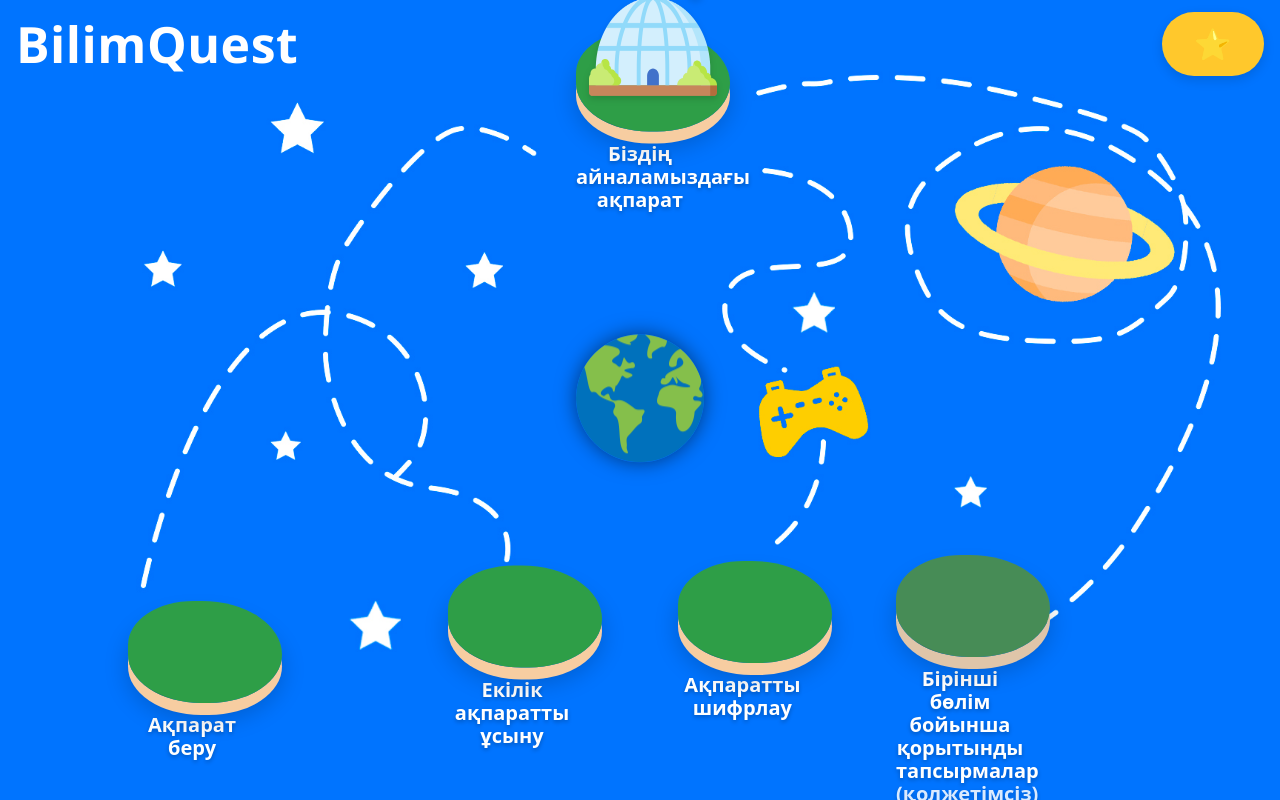
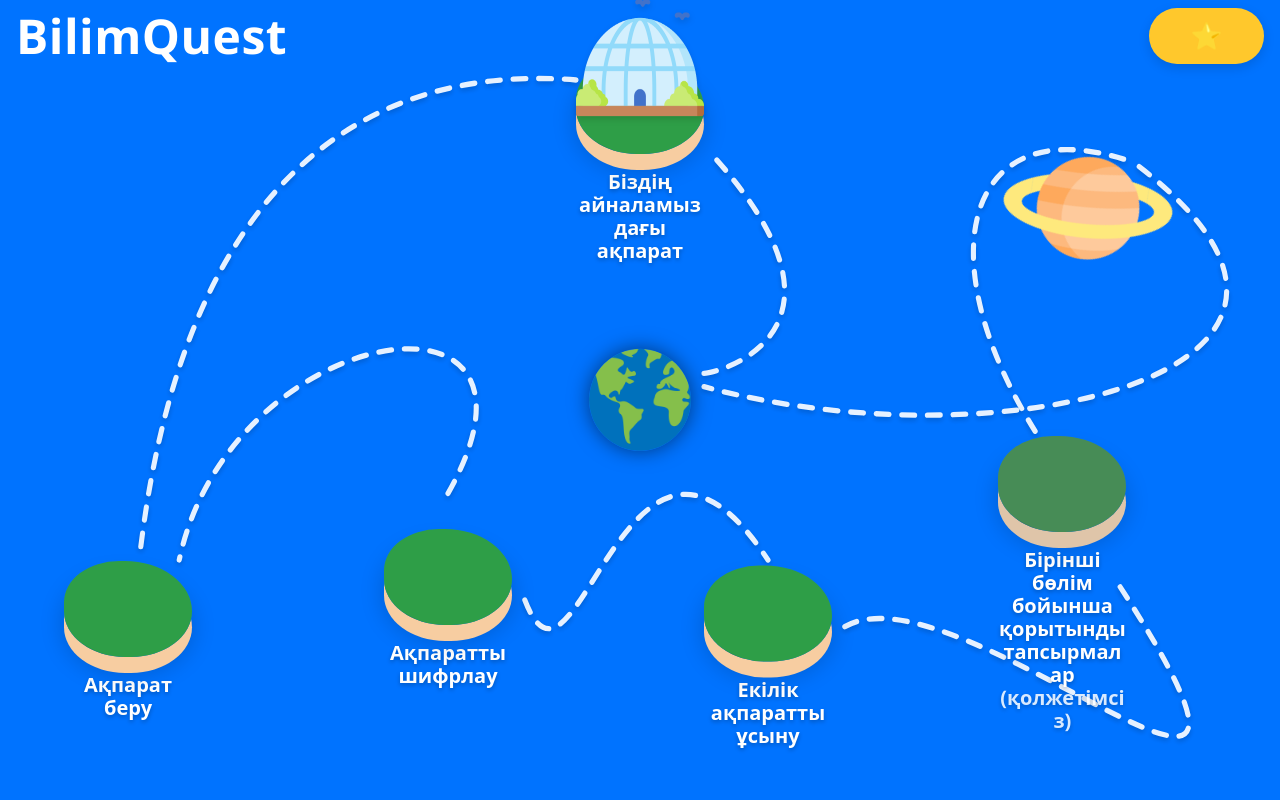
Before and after one commit to Re1otsu/Flask-App-Railway, a Flask app: page /1module in a window 1280 px wide. Run offline with Flask 3, Linux system fonts and the light colour scheme; a user stored in the database is signed in; data that the repository does not hold is empty.

Commit message:
прогресс

```diff
--- a/static/css/1module.css
+++ b/static/css/1module.css
@@ -1,44 +1,41 @@
 /* ====== БАЗА ====== */
 * { box-sizing: border-box; margin: 0; padding: 0; }
-  html, body { height: 100%; }
+html, body { height: 100vh; }
 body {
   font-family: "Open Sans", system-ui, -apple-system, Arial, sans-serif;
   color: #fff;
-    overflow: hidden;                 /* без лишнего скролла */
-    background-size: cover; /* чтобы растянуть на весь экран */
-    background-repeat: no-repeat; /* убрать повторение */
-    background-position: center;                  /* «звёздное» небо */
+  overflow: hidden;
+  background-size: contain;
+  background-repeat: no-repeat;
+  background-position: center;
+  background-color:rgb(0, 115, 255)
 }
 
 /* ====== TOP BAR ====== */
 .topbar {
   position: fixed;
   inset: 0 0 auto 0;
-    height: 64px;
+  height: 9vh;
   display: flex;
   align-items: center;
   justify-content: space-between;
   padding: 0 16px;
 }
 .title {
-    display: flex;
-    margin-top: 2%;
   font-weight: 800;
-    font-size: 50px;
+  font-size: clamp(1.2rem, 4vw, 3rem); /* адаптив */
   letter-spacing: .5px;
 }
-
 .coins {
-    margin-top: 2%;
-    font-size: 30px;
+  display: flex;
+  font-size: 2vw;
   display:inline-flex;
   align-items:center;
   justify-content: center;
-    width: 8vw;
-    height: 8vh;
+  width:9vw;
+  height: 7vh;
   background:#ffc82c;
   color:#1f2d3d;
-    padding:6px 12px;
   border-radius:5em;
   font-weight:800;
   box-shadow: 0 4px 12px #0002;
@@ -48,14 +45,11 @@
 .map {
   position: relative;
   width: 100vw; height: 100vh;
-    padding-top: 64px;               /* место под topbar */
 }
-
-  /* SVG-маршруты поверх карты */
 .paths {
   position:absolute; inset:0;
   width:100%; height:100%;
-    pointer-events:none;              /* не мешает кликам по модулям */
+  pointer-events:none;
 }
 .paths path {
   stroke:#fff; stroke-width:4;
@@ -64,38 +58,92 @@
   filter: drop-shadow(0 2px 2px #0003);
 }
 
-  /* ====== ОСТРОВКИ/МОДУЛИ ====== */
+/* ====== ОСТРОВА ====== */
 .node {
+  display: table-row;
   position: absolute;
-    max-width: 10vw;
-    transform: translate(-50%, -50%); /* якорь по центру */
+  width: 10vw;
+  height: auto;
+  transform: translate(-50%, -50%);
   text-align: center;
   color: #fff;
   text-decoration: none;
+  word-wrap:break-word;
   transition: transform .2s ease, filter .2s ease;
   cursor: pointer;
 }
 .node:hover { transform: translate(-50%, -50%) scale(1.05); filter: brightness(1.06); }
 
-  /* Сам «остров» на CSS */
+#i1{
+  top:20vh;
+  left: 50vw;
+}
+
+#i2{
+  top:80vh;
+  left: 10vw;
+}
+
+#i3{
+  top:76vh;
+  left: 35vw;
+}
+
+#i4{
+  top:82vh;
+  left: 60vw;
+}
+
+#i5{
+  top:73vh;
+  left: 83vw;
+}
+
+#earth{
+  position: relative;
+  display: flex;
+  align-items:center;
+  justify-content: center;
+  top:50vh;
+  left: 50vw;
+
+}
+
+#saturn {
+  position: relative;
+  display: flex;
+  align-items:center;
+  justify-content: center;
+  top:5vh;
+  left: 80vw;
+  transform: rotate(50deg);
+}
+
+#saturn:hover {
+  transform: scale(1.2);
+  filter: brightness(1.05);
+}
+
 .island {
   position: relative;
-    width: clamp(120px, 12vw, 180px);
-    height: clamp(80px, 8vw, 120px);
+  width: 10vw;
+  height: 12vh;
   background: radial-gradient(120% 100% at 70% 40%, #2e9e47 0 65%, #2a8a3f 66% 100%);
   border-radius: 45% 55% 50% 50%;
-    box-shadow: 0 12px 0 0 #f7cda1, 0 16px 24px #0003; /* песок + тень */
+  box-shadow: 0 2vh 0 0 #f7cda1, 0 16px 24px #0003;
   display:flex;
   justify-content:center;
+  margin-bottom: 2vh;
 }
+
 .emoji, .icon {
-    font-size: clamp(36px, 4vw, 56px); line-height:1;
+  font-size: clamp(28px, 4vw, 56px);
   filter: drop-shadow(0 3px 3px #0002);
 }
 .label {
   margin-top: .6rem;
   font-weight: 700;
-    font-size: clamp(14px, 1.6vw, 20px);
+  font-size: clamp(12px, 1.6vw, 20px);
   text-shadow: 0 2px 4px #0004;
 }
 
@@ -106,7 +154,25 @@
   content: " (қолжетімсіз)"; font-weight: 700; opacity:.85;
 }
 
-  /* На очень маленьких экранах масштабируем всю карту */
+/* ====== АДАПТАЦИЯ ====== */
+
+/* Планшеты */
+@media (max-width: 768px) {
+  .paths path { stroke-width: 3; }
+  .title { font-size: clamp(1rem, 5vw, 2rem); }
+  .coins { font-size: 1rem; }
+}
+
+/* Телефоны */
 @media (max-width: 560px) {
-    .map { transform: scale(.9); transform-origin: top center; }
+  .map { transform: scale(.8); transform-origin: top center; }
+  .paths path { stroke-width: 2.5; }
+  .coins { width: 90px; height: 40px; font-size: .9rem; }
+  .label { font-size: .85rem; }
 }
+
+/* Очень маленькие телефоны */
+@media (max-width: 380px) {
+  .map { transform: scale(.7); }
+  .coins { width: 80px; height: 36px; font-size: .8rem; }
+}
--- a/templates/1module.html
+++ b/templates/1module.html
@@ -8,7 +8,7 @@
   <link rel="stylesheet" href="{{ url_for('static', filename='css/1module.css') }}">
 <title>BilimQuest Map</title>
 </head>
-<body style="background-image: url('{{ url_for('static', filename='img/bg.jpg') }}');">
+<body>
 
   <!-- Верхняя панель -->
   <div class="topbar">
@@ -19,34 +19,53 @@
   <!-- Полотно карты -->
   <div class="map" id="map">
 
+    <svg class="paths" viewBox="0 0 1000 600" preserveAspectRatio="none">
+      <!-- от ракеты к «компьютерлік» -->
+      <path d="M110,410 C150,100 320,50 450,60" />
+      <!-- к геймпаду -->
+      <path d="M550,280 C560,280 680,250 560,120" />
+      <!-- к замку -->
+      <path d="M410,450 C450,550 490,260 600,420" />
+      <!-- к нижнему острову -->
+      <path d="M350,370 C450,200 180,240 140,420" />
+
+      <path d="M660,470 C750,420 1050,700 875,440" />
+
+      <path d="M820,340 C720,200 750,80 880,120" />
+      <path d="M890,125 C1100,280 780,350 550,290" />
+    </svg>
+
     <!-- Островки/модули (позиции в %) -->
-    <a class="node" style="top: 85%; left: 15%;" href="/game1">
-      <div class="island"></div>
-      <div class="label">Ақпарат беру</div>
+    <a class="node" id="i1" href="/bolim1_1">
+      <div class="island"><img src="static/img/home.png" class="emoji" style="width:10vw; height:20vh; transform: translate(0, -11vh);"></div>
+      <div class="label" style="font-size:2.5vh;">Біздің айналамыздағы ақпарат</div>
     </a>
 
-    <a class="node" style="top: 15%; left: 50%;" href="/bolim1_1">
-      <div class="island"><img src="static/img/home.png" class="emoji" style="width:10vw; height:20vh; transform: translate(0, -80px);"></div>
-      <div class="label">Біздің айналамыздағы ақпарат</div>
+    <a class="node" id="i2" href="/game1">
+      <div class="island"></div>
+      <div class="label" style="font-size:2.5vh;">Ақпарат беру</div>
     </a>
 
-    <a class="node" style="top: 80%; left: 58%;" href="/game">
+    <a class="node" id="i3" href="/game">
       <div class="island"></div>
-      <div class="label">Ақпаратты шифрлау</div>
+      <div class="label" style="font-size:2.5vh;">Ақпаратты шифрлау</div>
     </a>
 
-    <a class="node" style="top: 82%; left: 40%;" href="/robot">
+    <a class="node" id="i4" href="/robot">
       <div class="island"></div>
-      <div class="label">Екілік ақпаратты ұсыну</div>
+      <div class="label" style="font-size:2.5vh;">Екілік ақпаратты ұсыну</div>
     </a>
 
-    <div class="node locked" style="top: 85%; left: 75%;" title="Алдымен алдыңғы модульдерді аяқтаңыз">
+    <div class="node locked"  id="i5" title="Алдымен алдыңғы модульдерді аяқтаңыз">
       <div class="island"></div>
-      <div class="label">Бірінші бөлім бойынша қорытынды тапсырмалар</div>
+      <div class="label" style="font-size:2.5vh;">Бірінші бөлім бойынша қорытынды тапсырмалар</div>
     </div>
 
-    <a class="node" style="top: 50%; left: 50%;" href="/student">
-      <img src="static/img/earth.png" style="height:auto; width:10vw; box-shadow: 0 0 20px rgba(0,0,0,0.5); border-radius:8em;">
+    <a class="node" id="earth" href="/student">
+      <img src="static/img/earth.png" style="height:auto; width:8vw; box-shadow: 0 0 20px rgba(0,0,0,0.5); border-radius:8em;">
+    </a>
+        <a class="node" id="saturn">
+      <img src="static/img/saturn.png" style="height:auto; width:10vw;">
     </a>
 
   </div>
```
Also changed, not shown: static/css/dashboard.css (+76 -15 lines), static/css/home.css (+66 -5 lines), static/css/student.css (+36 -25 lines). Lines whose indentation alone changed are shown as unchanged.
